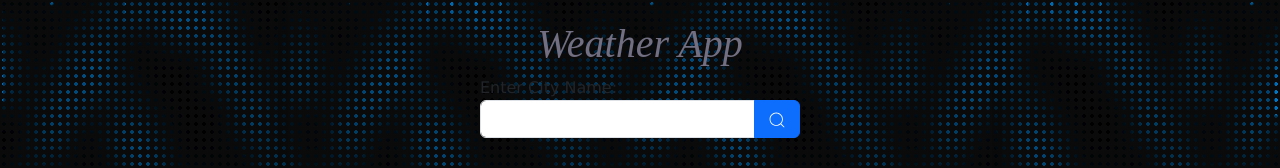
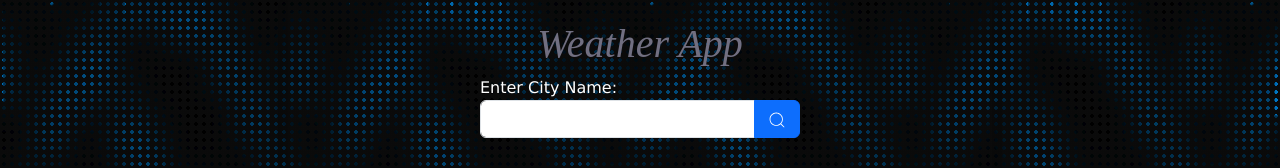
Before and after one commit to Aswanthkumar486/New-WeatherApp, a React (Vite) app: page / in a window 1280 px wide. Shown: the top 168 px of the page. Built offline with nearby package versions, Linux system fonts and the light colour scheme.

Commit message:
Update App.jsx

```diff
--- a/src/App.jsx
+++ b/src/App.jsx
@@ -56,7 +56,7 @@ export default function App() {
       <div className="row justify-content-center">
         <div className="col-md-6">
           <div className="form-group">
-            <label htmlFor="city">Enter City Name:</label>
+            <label htmlFor="city" style={{color:"white"}}>Enter City Name:</label>
             <div className="input-group">
               <input
                 type="text"
```
